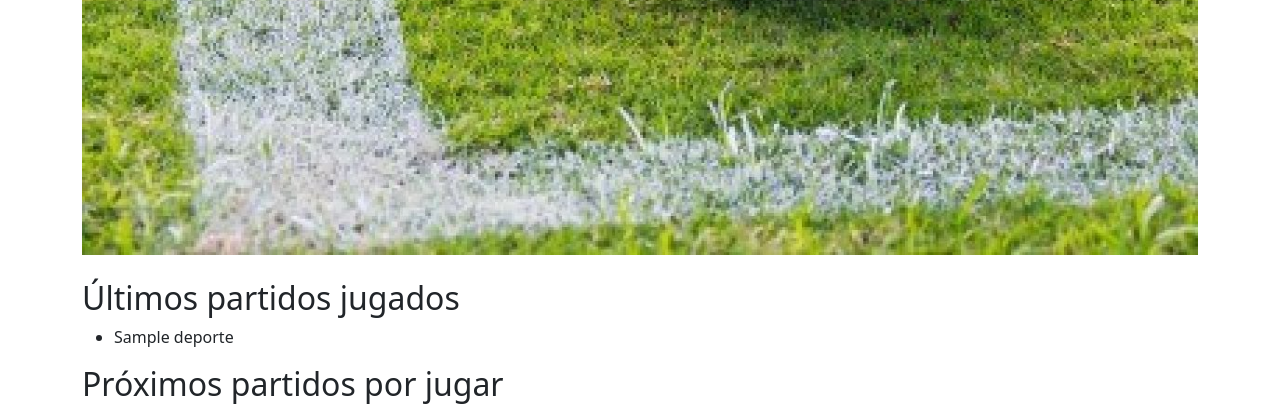
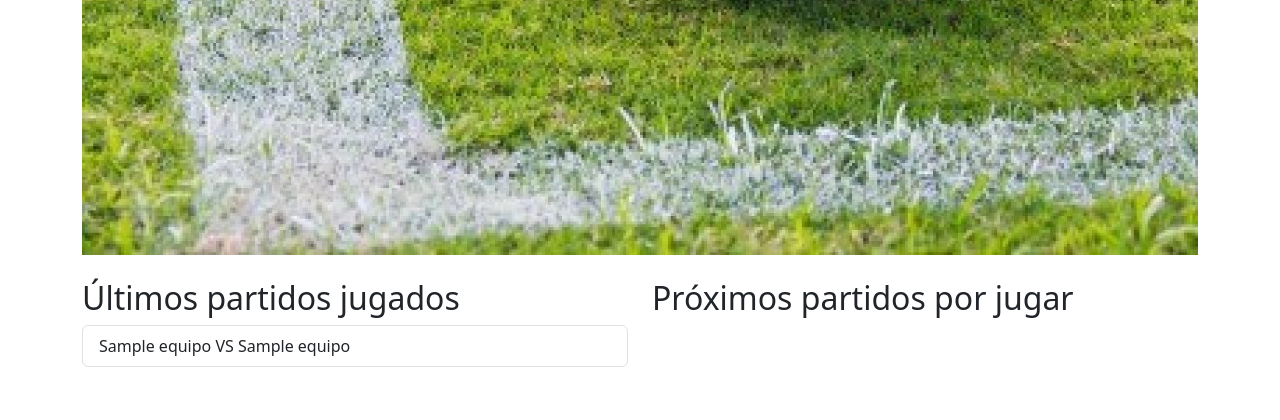
Before and after one commit to xavivi8/Torremolinos-Sport, a Django app: page / in a window 1280 px wide. Shown: the part 658-1078 px from the top of the page. After the commit the page ends 1025 px from the top, so only its background shows below. Run offline with Django 5.2, Linux system fonts and the light colour scheme; tables that the repository leaves empty hold one stand-in row (values such as "Sample post").

Commit message:
inicio.html CHANGES

```diff
--- a/torre_crud/templates/inicio.html
+++ b/torre_crud/templates/inicio.html
@@ -20,19 +20,25 @@
     <img src="{% static 'img/futbolImg.jpg' %}" alt="Imagen de Deporte" class="img-fluid my-4">
 
     <!-- Listado de últimos partidos jugados -->
-    <h2>Últimos partidos jugados</h2>
-    <ul>
-        {% for partido in ultimos_partidos %}
-            <li>{{ partido.id_deporte }}</li>
-        {% endfor %}
-    </ul>
+    <div class="row">
+        <div class="col-md-6">
+            <h2>Últimos partidos jugados</h2>
+            <ul class="list-group">
+                {% for partido in ultimos_partidos %}
+                    <li class="list-group-item">{{ partido.id_local }} VS {{ partido.id_visitante }}</li>
+                {% endfor %}
+            </ul>
+        </div>
 
-    <!-- Listado de próximos partidos por jugar -->
-    <h2>Próximos partidos por jugar</h2>
-    <ul>
-        {% for partido in proximos_partidos %}
-            <li>{{ partido.id_partido }}</li>
-        {% endfor %}
-    </ul>
+        <!-- Listado de próximos partidos por jugar -->
+        <div class="col-md-6">
+            <h2>Próximos partidos por jugar</h2>
+            <ul class="list-group">
+                {% for partido in proximos_partidos %}
+                    <li class="list-group-item">{{ partido.id_local }} VS {{ partido.id_visitante }}</li>
+                {% endfor %}
+            </ul>
+        </div>
+    </div>
 </div>
 {% endblock %}
```
